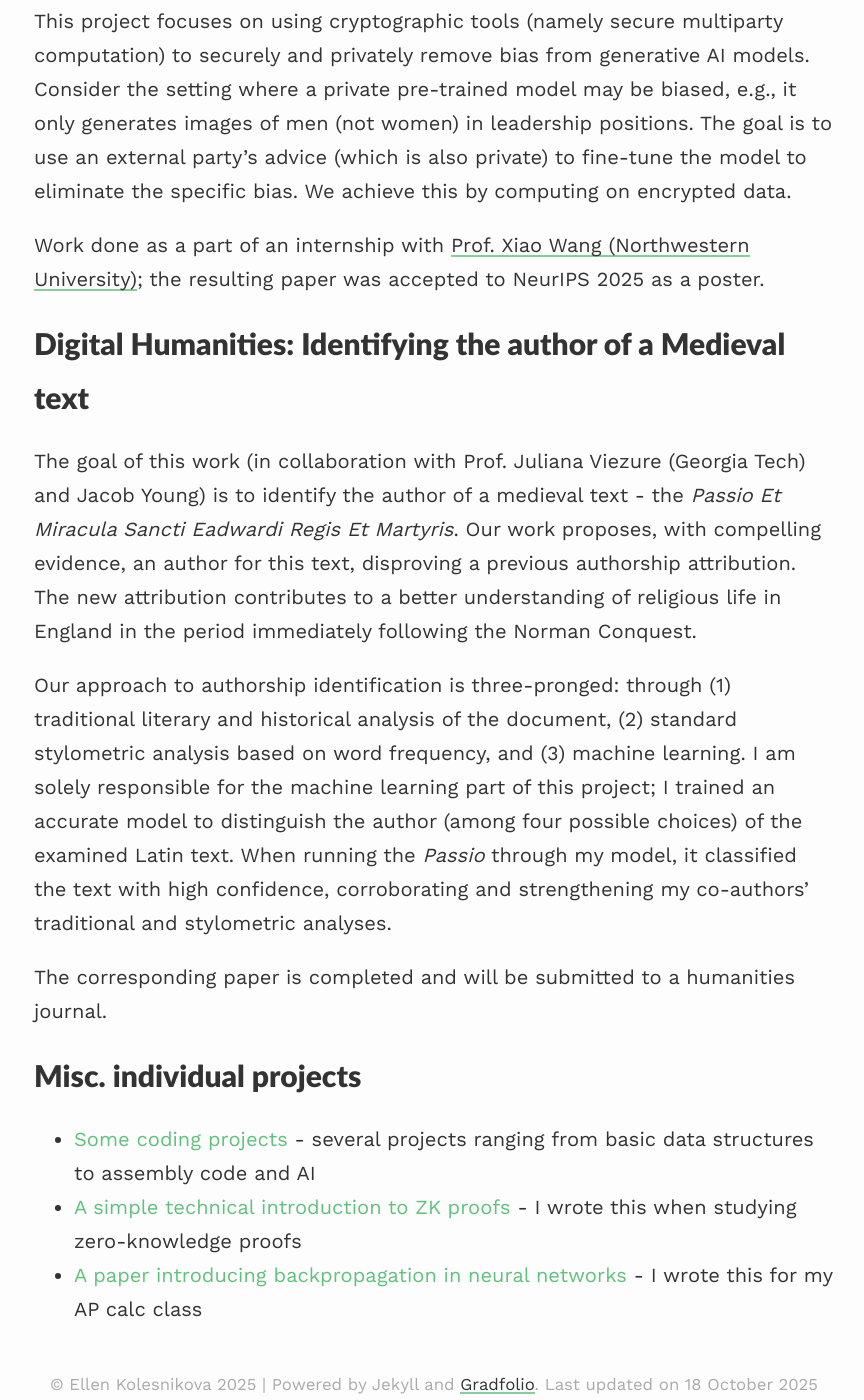
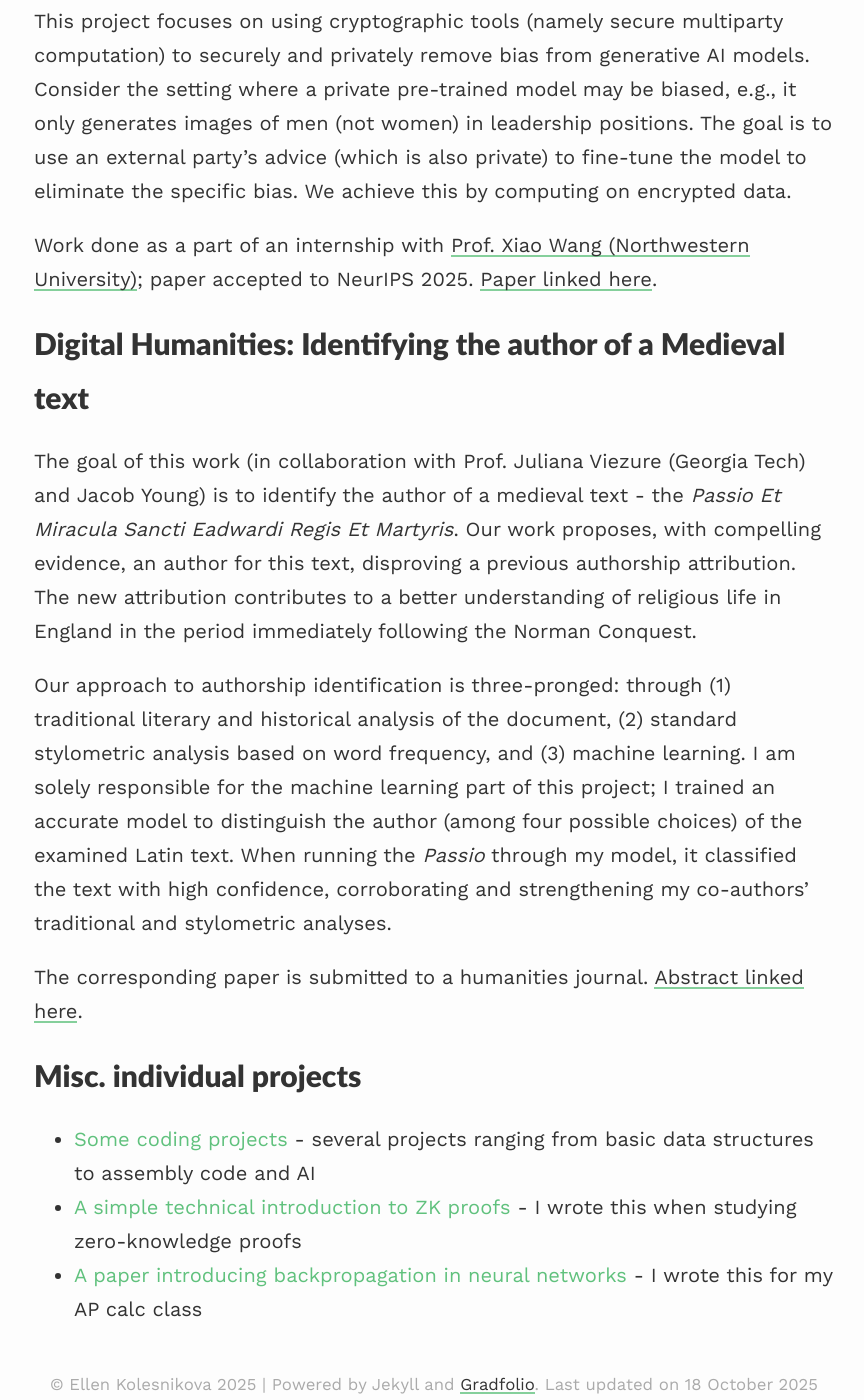
Before and after one commit to ellenkolesnikova/ellenkolesnikova.github.io, a Jekyll site: the page built from research.md, in a window 1280 px wide and 1400 px high, scrolled down 1042 px. Shown: the whole window, without its empty margins (206-1070 px from the left). Built offline with Jekyll 4.4.1, drawn with Linux system fonts in a browser that asks for light colours; nearby versions of some CDN libraries.

Commit message:
Update research.md

```diff
--- a/research.md
+++ b/research.md
@@ -8,14 +8,15 @@ I am working with [safe+natal](https://safenatal.org/){:target="_blank"} (joint
 
 My role in this larger project is to develop and test image recognition software that transcribes readings from an image of a blood pressure monitor (taken on the smartphones given to midwives). The challenge in this is to create an accurate system that works with all types of lighting and backgrounds.
 
-[Paper linked here](https://arxiv.org/abs/2503.09659){:target="_blank"}.
+[Paper linked here](https://arxiv.org/abs/2503.09659){:target="_blank"}; [presentation](https://drive.google.com/file/d/1LEsgceO8VNoviW6mQrvkb4g6fRpqcQzu/view){:target="_blank"}.
 
 
 Crypto: Private Repair of User-Flagged Failures in Text-to-Image Services
 ============
 This project focuses on using cryptographic tools (namely secure multiparty computation) to securely and privately remove bias from generative AI models. Consider the setting where a private pre-trained model may be biased, e.g., it only generates images of men (not women) in leadership positions. The goal is to use an external party’s advice (which is also private) to fine-tune the model to eliminate the specific bias. We achieve this by computing on encrypted data.
 
-Work done as a part of an internship with [Prof. Xiao Wang (Northwestern University)](https://wangxiao1254.github.io){:target="_blank"}; the resulting paper was accepted to NeurIPS 2025 as a poster.
+Work done as a part of an internship with [Prof. Xiao Wang (Northwestern University)](https://wangxiao1254.github.io){:target="_blank"}; paper accepted to NeurIPS 2025. [Paper linked here](https://ellenkolesnikova.github.io/assets/files/pin_the_tail.pdf){:target="_blank"}.
+
 
 
 Digital Humanities: Identifying the author of a Medieval text
@@ -24,7 +25,8 @@ The goal of this work (in collaboration with Prof. Juliana Viezure (Georgia Tech
 
 Our approach to authorship identification is three-pronged: through (1) traditional literary and historical analysis of the document, (2) standard stylometric analysis based on word frequency, and (3) machine learning. I am solely responsible for the machine learning part of this project; I trained an accurate model to distinguish the author (among four possible choices) of the examined Latin text. When running the *Passio* through my model, it classified the text with high confidence, corroborating and strengthening my co-authors' traditional and stylometric analyses.
 
-The corresponding paper is completed and will be submitted to a humanities journal.
+The corresponding paper is submitted to a humanities journal.
+[Abstract linked here](https://ellenkolesnikova.github.io/assets/files/passio_attribution_abstract.pdf){:target="_blank"}.
 
 
 Misc. individual projects
```
